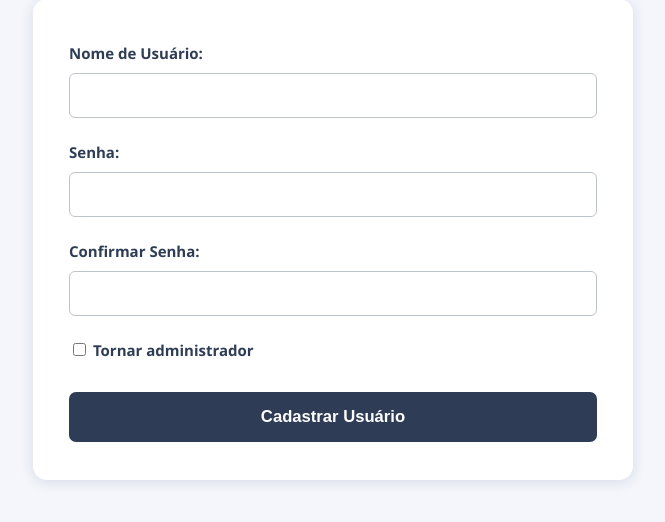
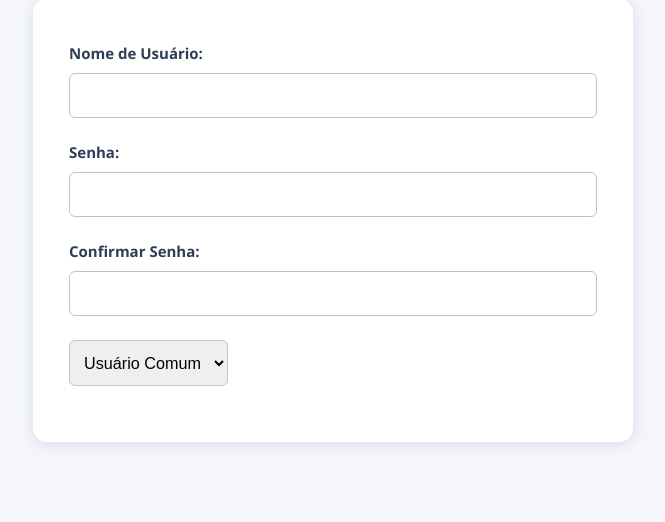
Before and after one commit to ThiagoViniciosAnacleto/suporte-power-vending, a Flask app: page /cadastrar_usuario in a window 1280 px wide. Shown: the part 124-646 px from the top of the page, without its empty margins (307-972 px from the left). Run offline with Flask 3, Linux system fonts and the light colour scheme; the visitor is signed in with stand-in values (Sample User, id 1).

Commit message:
Update cadastrar_usuario.html

```diff
--- a/templates/cadastrar_usuario.html
+++ b/templates/cadastrar_usuario.html
@@ -30,7 +30,10 @@
             <input type="password" name="confirmar_senha" id="confirmar_senha" required>
 
             <label for="is_admin">
-                <input type="checkbox" name="is_admin" id="is_admin"> Tornar administrador
+                <select name="is_admin" id="is_admin" required>
+                <option value="0">Usuário Comum</option>
+                <option value="1">Administrador</option>
+                <option value="2">Técnico</option>
             </label>
 
             <button type="submit">Cadastrar Usuário</button>
```
